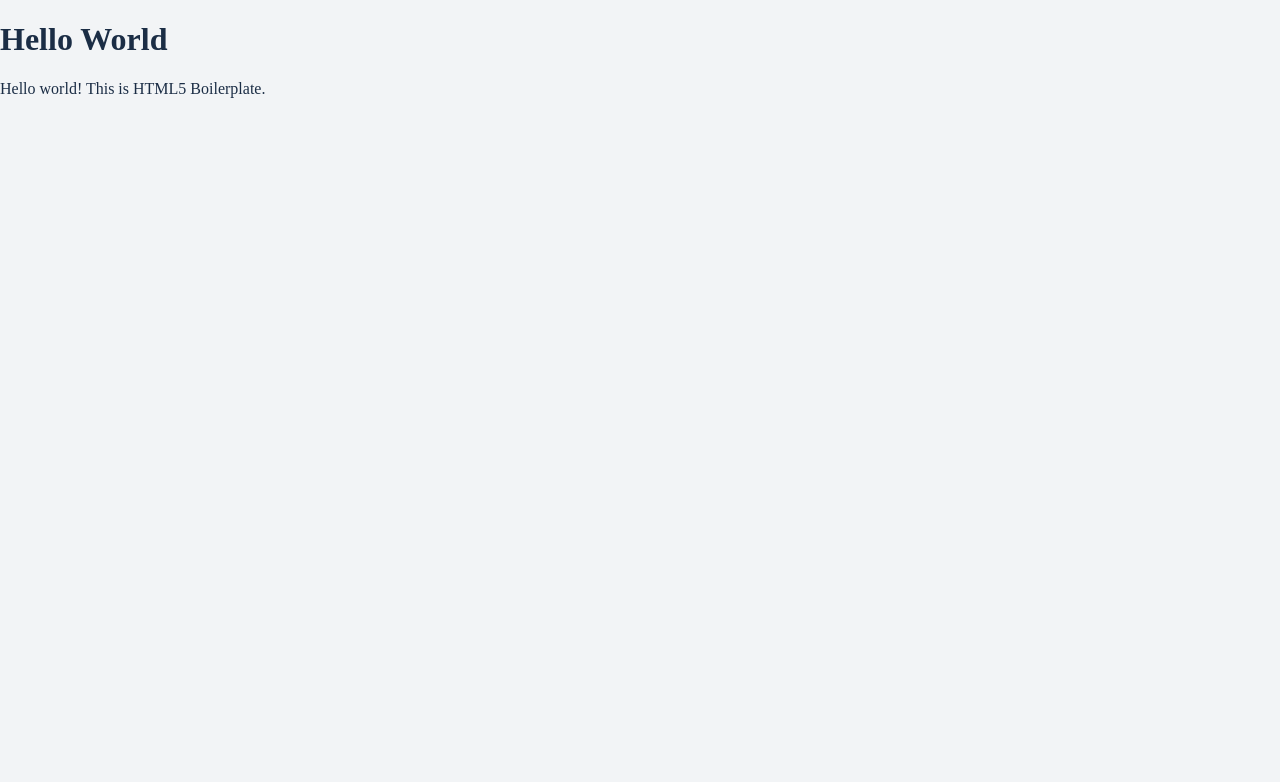
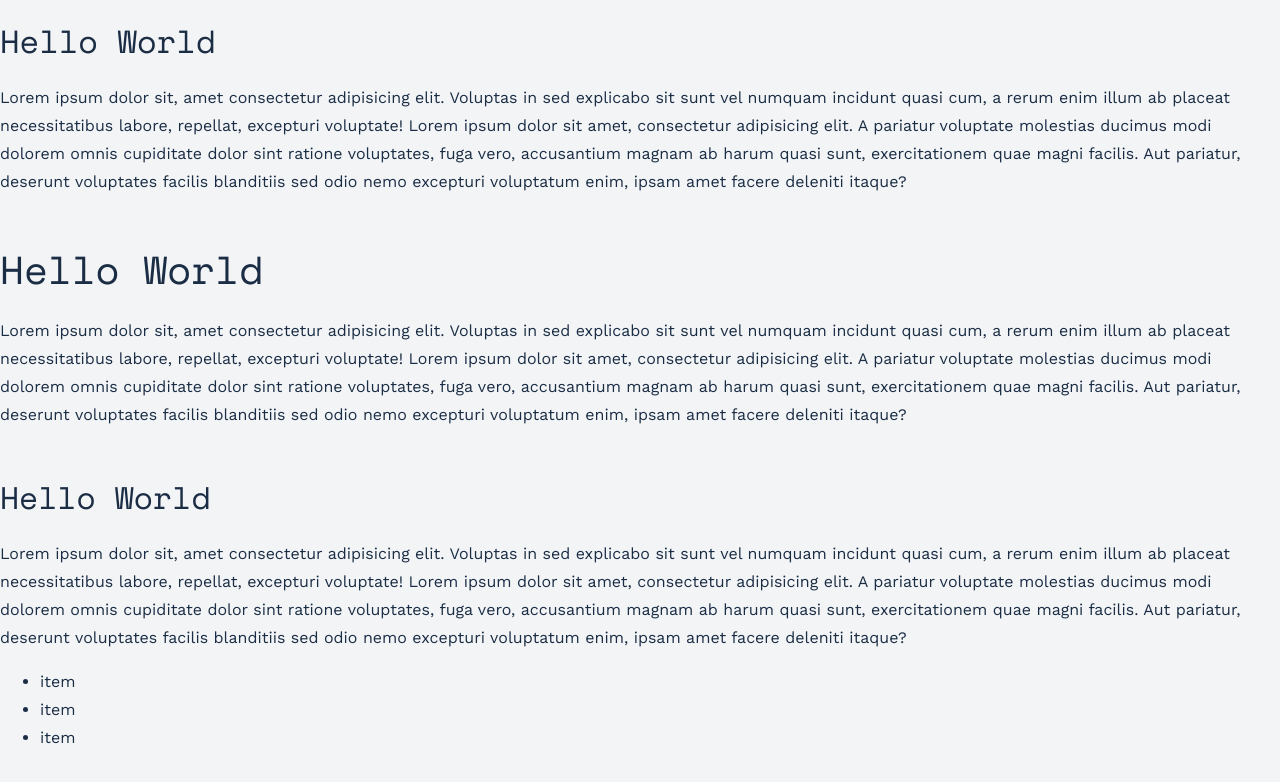
Before and after one commit to kevyyar/css-design-systems, a website built with Parcel: page index.html in a window 1280 px wide. Built offline with nearby package versions, Linux system fonts and the light colour scheme.

Commit message:
add typography styles

```diff
--- a/css/style.css
+++ b/css/style.css
@@ -1,10 +1,12 @@
+@import url("https://fonts.googleapis.com/css?family=Work+Sans:400|Space+Mono:400");
+
 :root {
   /* Define Colors as colors */
   --black: #1b2d45;
   --white: #eee;
   --green: #00ebc7;
   --red: #ff5470;
-    --yellow: #fde24f
+  --yellow: #fde24f;
   --darkBlue: #00214d;
   --grey: #bfbfbf;
   --lightGrey: #f2f4f6;
@@ -12,7 +14,70 @@
   /* Define Colors intentions */
   --background: var(--lightGrey);
   --textColor: var(--black);
+
+  /* Type */
+  --headingFont: "Space Mono", monospace;
+  --bodyFont: "Work Sans", sans-serif;
+  --h1: 3.052rem;
+  --h2: 2.441rem;
+  --h3: 1.953rem;
+  --h4: 1.563rem;
+  --h5: 1.25rem;
+  --textSmall: 0.8rem;
 }
+
+/* FROM TypeScale (type-scale.com) */
+html {
+  font-size: 112.5%;
+} /*18px*/
+
+body {
+  font-family: var(--bodyFont);
+  font-weight: 400;
+  line-height: 1.75;
+}
+
+p {
+  margin-bottom: 1rem;
+}
+
+h1,
+h2,
+h3,
+h4,
+h5 {
+  margin: 3rem 0 1.38rem;
+  font-family: var(--headingFont);
+  font-weight: 400;
+  line-height: 1.3;
+}
+
+h1 {
+  margin-top: 0;
+  font-size: var(--h1);
+}
+
+h2 {
+  font-size: var(--h2);
+}
+
+h3 {
+  font-size: var(--h3);
+}
+
+h4 {
+  font-size: var(--h4);
+}
+
+h5 {
+  font-size: var(--h5);
+}
+
+small,
+.text_small {
+  font-size: var(--textSmall);
+}
+/* End of TypeScale (type-scale.com) */
 
 body {
   background-color: var(--background);
--- a/index.html
+++ b/index.html
@@ -26,7 +26,18 @@
 <body class="dark">
   <h1>Hello World</h1>
   <!-- Add your site or application content here -->
-  <p>Hello world! This is HTML5 Boilerplate.</p>
+  <p>Lorem ipsum dolor sit, amet consectetur adipisicing elit. Voluptas in sed explicabo sit sunt vel numquam incidunt quasi cum, a rerum enim illum ab placeat necessitatibus labore, repellat, excepturi voluptate! Lorem ipsum dolor sit amet, consectetur adipisicing elit. A pariatur voluptate molestias ducimus modi dolorem omnis cupiditate dolor sint ratione voluptates, fuga vero, accusantium magnam ab harum quasi sunt, exercitationem quae magni facilis. Aut pariatur, deserunt voluptates facilis blanditiis sed odio nemo excepturi voluptatum enim, ipsam amet facere deleniti itaque?</p>
+  <h2>Hello World</h2>
+  <!-- Add your site or application content here -->
+  <p>Lorem ipsum dolor sit, amet consectetur adipisicing elit. Voluptas in sed explicabo sit sunt vel numquam incidunt quasi cum, a rerum enim illum ab placeat necessitatibus labore, repellat, excepturi voluptate! Lorem ipsum dolor sit amet, consectetur adipisicing elit. A pariatur voluptate molestias ducimus modi dolorem omnis cupiditate dolor sint ratione voluptates, fuga vero, accusantium magnam ab harum quasi sunt, exercitationem quae magni facilis. Aut pariatur, deserunt voluptates facilis blanditiis sed odio nemo excepturi voluptatum enim, ipsam amet facere deleniti itaque?</p>
+  <h3>Hello World</h3>
+  <!-- Add your site or application content here -->
+  <p>Lorem ipsum dolor sit, amet consectetur adipisicing elit. Voluptas in sed explicabo sit sunt vel numquam incidunt quasi cum, a rerum enim illum ab placeat necessitatibus labore, repellat, excepturi voluptate! Lorem ipsum dolor sit amet, consectetur adipisicing elit. A pariatur voluptate molestias ducimus modi dolorem omnis cupiditate dolor sint ratione voluptates, fuga vero, accusantium magnam ab harum quasi sunt, exercitationem quae magni facilis. Aut pariatur, deserunt voluptates facilis blanditiis sed odio nemo excepturi voluptatum enim, ipsam amet facere deleniti itaque?</p>
+  <ul>
+    <li>item</li>
+    <li>item</li>
+    <li>item</li>
+  </ul>
   <script src="js/vendor/modernizr-3.11.2.min.js"></script>
   <script src="js/plugins.js"></script>
   <script src="js/main.js"></script>
```
Lines whose indentation alone changed are shown as unchanged.
